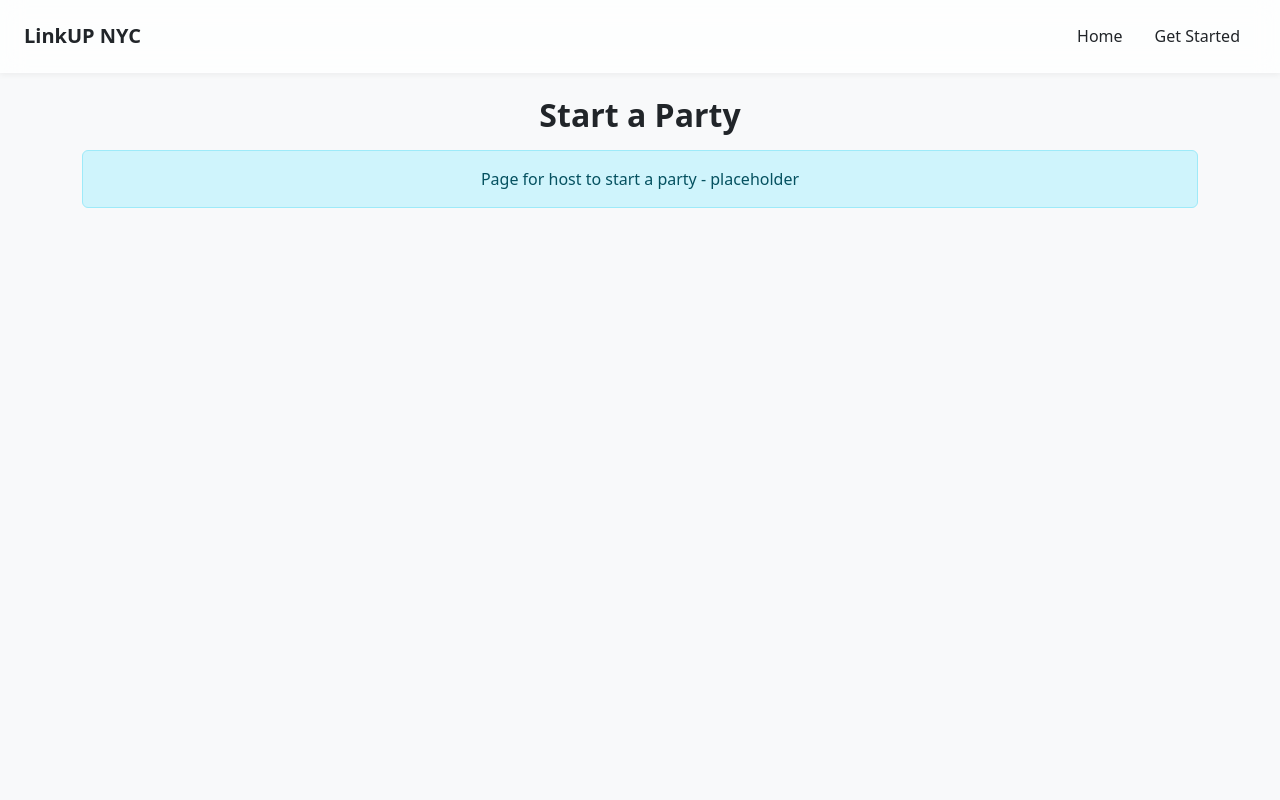
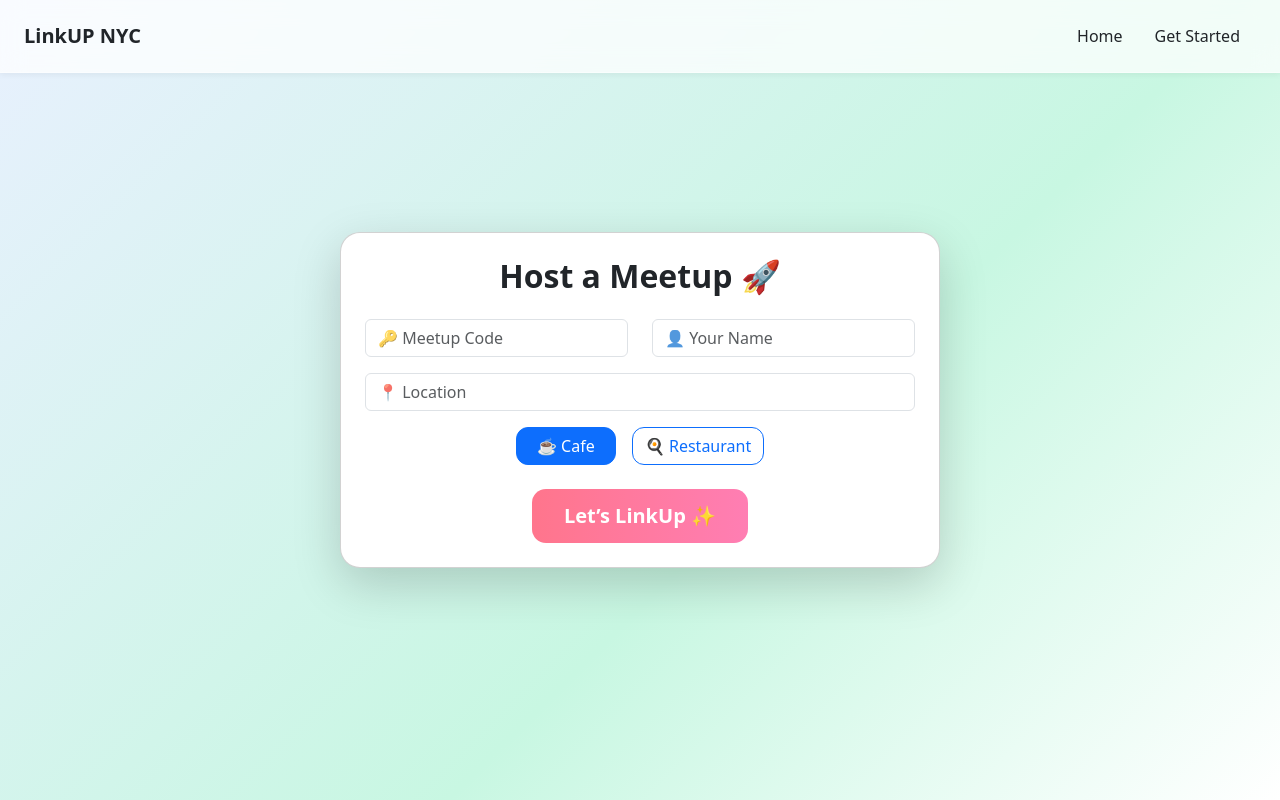
Before and after one commit to tasmiachow/DivHacks, a React app in the folder client/: page /start in a window 1280 px wide. Built offline with nearby package versions, Linux system fonts and the light colour scheme; the HTML template or start-up script is replaced by a standard one.

Commit message:
add StartHost.jsx

```diff
--- a/client/src/Pages/StartHost.jsx
+++ b/client/src/Pages/StartHost.jsx
@@ -1,18 +1,106 @@
-import React from "react";
-import { Container, Alert } from "react-bootstrap";
+import React, { useState } from "react";
+import { Container, Form, Button, Card, Row, Col } from "react-bootstrap";
 
-function StartHost() {
-    return (
-        <div className="py-5 min-vh-100 bg-light">
-            <Container>
+function HostForm() {
+  const [code, setCode] = useState("");
+  const [name, setName] = useState("");
+  const [location, setLocation] = useState("");
+  const [option, setOption] = useState("cafe");
 
-                <h2 className="pt-5 mb-3 fw-bold text-center">Start a Party</h2>
-                <Alert variant="info" className="text-center">
-                    Page for host to start a party - placeholder
-                </Alert>
-            </Container>
-        </div>
-    );
+  const handleSubmit = (e) => {
+    e.preventDefault();
+    alert(`Name: ${name}\nCode: ${code}\nLocation: ${location}\nOption: ${option}`);
+  };
+
+  return (
+    <div
+      style={{
+        minHeight: "100vh",
+        display: "flex",
+        alignItems: "center",
+        justifyContent: "center",
+        background: "linear-gradient(135deg, #e8f0fe 0%, #c8f7e2 60%, #ffffff 100%)",
+      }}
+    >
+      <Container>
+        <Card
+          className="shadow-lg p-4 mx-auto"
+          style={{ maxWidth: "600px", borderRadius: "20px" }}
+        >
+          <h2 className="fw-bold text-center mb-4">Host a Meetup 🚀</h2>
+          <Form onSubmit={handleSubmit}>
+            <Row className="mb-3">
+              <Col>
+                <Form.Group controlId="formCode">
+                  <Form.Control
+                    type="text"
+                    placeholder="🔑 Meetup Code"
+                    value={code}
+                    onChange={(e) => setCode(e.target.value)}
+                    required
+                  />
+                </Form.Group>
+              </Col>
+              <Col>
+                <Form.Group controlId="formName">
+                  <Form.Control
+                    type="text"
+                    placeholder="👤 Your Name"
+                    value={name}
+                    onChange={(e) => setName(e.target.value)}
+                    required
+                  />
+                </Form.Group>
+              </Col>
+            </Row>
+
+            <Form.Group className="mb-3" controlId="formLocation">
+              <Form.Control
+                type="text"
+                placeholder="📍 Location"
+                value={location}
+                onChange={(e) => setLocation(e.target.value)}
+                required
+              />
+            </Form.Group>
+
+            <div className="d-flex justify-content-center gap-3 mb-4">
+              <Button
+                variant={option === "cafe" ? "primary" : "outline-primary"}
+                onClick={() => setOption("cafe")}
+                style={{ borderRadius: "12px", minWidth: "100px" }}
+              >
+                ☕ Cafe
+              </Button>
+              <Button
+                variant={option === "restaurant" ? "primary" : "outline-primary"}
+                onClick={() => setOption("restaurant")}
+                style={{ borderRadius: "12px", minWidth: "100px" }}
+              >
+                🍳 Restaurant
+              </Button>
+            </div>
+
+            <div className="text-center">
+              <Button
+                type="submit"
+                size="lg"
+                style={{
+                  background: "linear-gradient(90deg, #ff758c, #ff7eb3)",
+                  border: "none",
+                  borderRadius: "14px",
+                  fontWeight: 600,
+                  padding: "0.75rem 2rem",
+                }}
+              >
+                Let’s LinkUp ✨
+              </Button>
+            </div>
+          </Form>
+        </Card>
+      </Container>
+    </div>
+  );
 }
 
-export default StartHost;
+export default HostForm;
```
